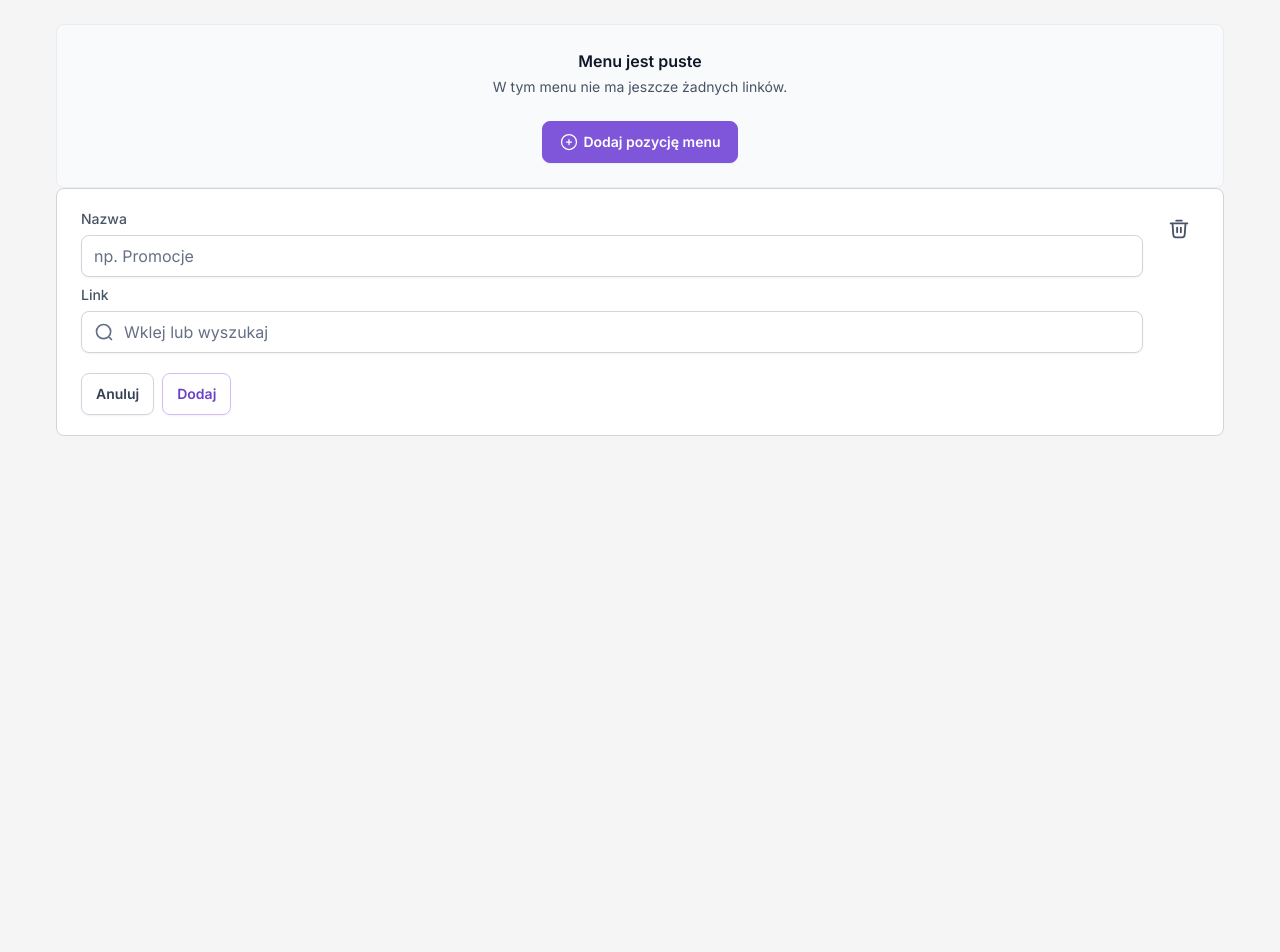
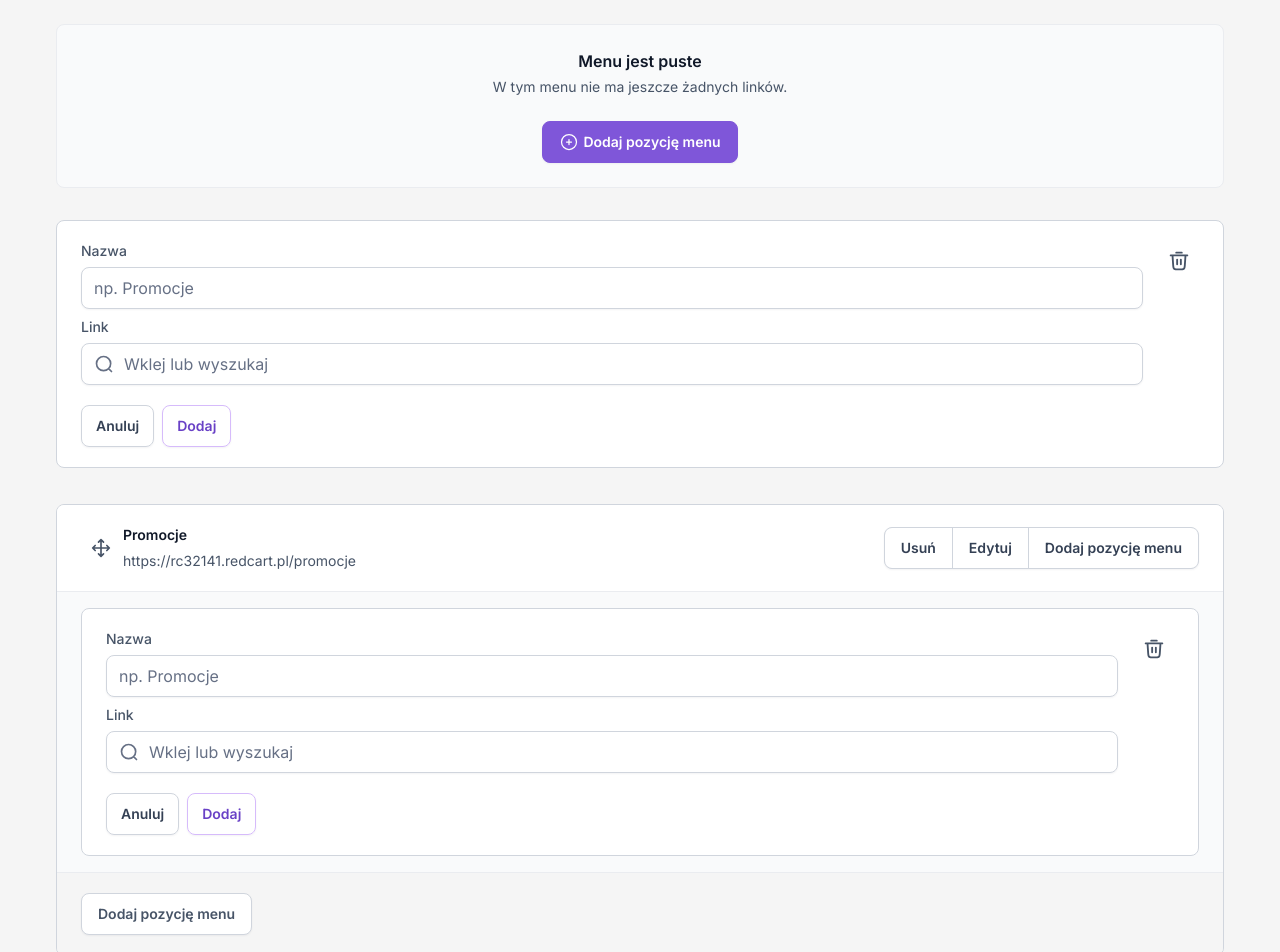
Before and after one commit to iv3it/2024-11-27-recruitment-tasks, a Next.js app: page / in a window 1280 px wide. Shown: the top 952 px of the page. Before the commit the page ends 800 px from the top, so only its background shows below. Built offline with nearby package versions, Linux system fonts and the light colour scheme.

Commit message:
add menu item component

```diff
--- /dev/null
+++ b/app/components/MenuItem.tsx
@@ -0,0 +1,25 @@
+import FormMenuPosition from "./FormMenuPosition";
+
+export default function MenuItem() {
+  return (
+    <div>
+      <div className="bg-white py-5 pl-[2.125rem] pr-6 flex items-center border-b border-b-[#EAECF0]">
+        <svg width="20" height="20" viewBox="0 0 20 20" fill="none" xmlns="http://www.w3.org/2000/svg">
+          <path d="M4.16667 7.50002L1.66667 10M1.66667 10L4.16667 12.5M1.66667 10H18.3333M7.5 4.16669L10 1.66669M10 1.66669L12.5 4.16669M10 1.66669V18.3334M12.5 15.8334L10 18.3334M10 18.3334L7.5 15.8334M15.8333 7.50002L18.3333 10M18.3333 10L15.8333 12.5" stroke="#475467" strokeWidth="1.66667" strokeLinecap="round" strokeLinejoin="round"/>
+        </svg>
+        <div className="ml-3 pr-1 grow">
+          <p className="text-[var(--blueDark)] text-sm font-semibold">Promocje</p>
+          <p className="text-[var(--greyMedium)] text-sm mt-[0.375rem]">https://rc32141.redcart.pl/promocje</p>
+        </div>
+        <div className="shadow-[0_1px_2px_0px_rgba(16,24,40,0.05)] border border-[var(--greyLight)] rounded-lg flex gap-x-[1px] bg-[var(--greyLight)] overflow-hidden">
+          <button className="py-[0.625rem] px-4 text-sm text-[var(--greyDark)] font-semibold bg-white">Usuń</button>
+          <button className="py-[0.625rem] px-4 text-sm text-[var(--greyDark)] font-semibold bg-white">Edytuj</button>
+          <button className="py-[0.625rem] px-4 text-sm text-[var(--greyDark)] font-semibold bg-white">Dodaj pozycję menu</button>
+        </div>
+      </div>
+      <div className="py-4 px-6 bg-[#f9fafb] border-b border-b-[#EAECF0]">
+        <FormMenuPosition />
+      </div>
+    </div>
+  );
+}
--- /dev/null
+++ b/app/components/MenuItemsList.tsx
@@ -0,0 +1,14 @@
+import MenuItem from './MenuItem';
+
+export default function MenuItemsList() {
+  return (
+    <div className="border border-[var(--greyLight)] rounded-lg my-9 overflow-hidden">
+      <div>
+        <MenuItem />
+      </div>
+      <div className="bg-[var(--background)] py-5 px-6">
+        <button className="bg-white border border-[var(--greyLight)] py-[0.625rem] px-4 shadow-[0_1px_2px_0px_rgba(16,24,40,0.05)] rounded-lg font-semibold text-[var(----greyDark)] text-sm">Dodaj pozycję menu</button>
+      </div>
+    </div>
+  );
+}
--- a/app/page.tsx
+++ b/app/page.tsx
@@ -1,5 +1,6 @@
 import MenuEmptyState from './components/MenuEmptyState';
 import FormMenuPosition from './components/FormMenuPosition';
+import MenuItemsList from './components/MenuItemsList';
 
 export default function Home() {
   return (
@@ -7,7 +8,10 @@ export default function Home() {
       <div className="w-full max-w-[1168px] mx-auto">
         <main>
           <MenuEmptyState />
-          <FormMenuPosition/>
+          <div className='mt-8'>
+            <FormMenuPosition/>
+          </div>
+          <MenuItemsList />
         </main>
       </div>
     </div>
```
